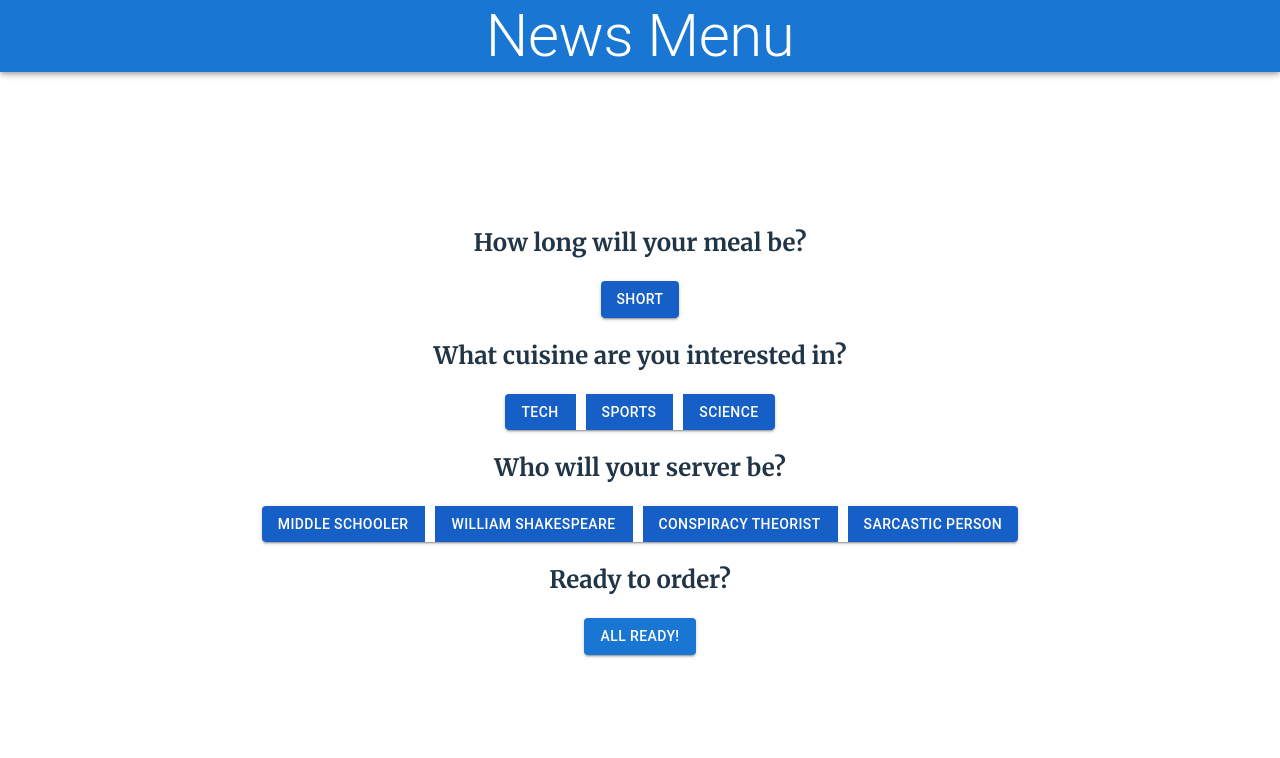
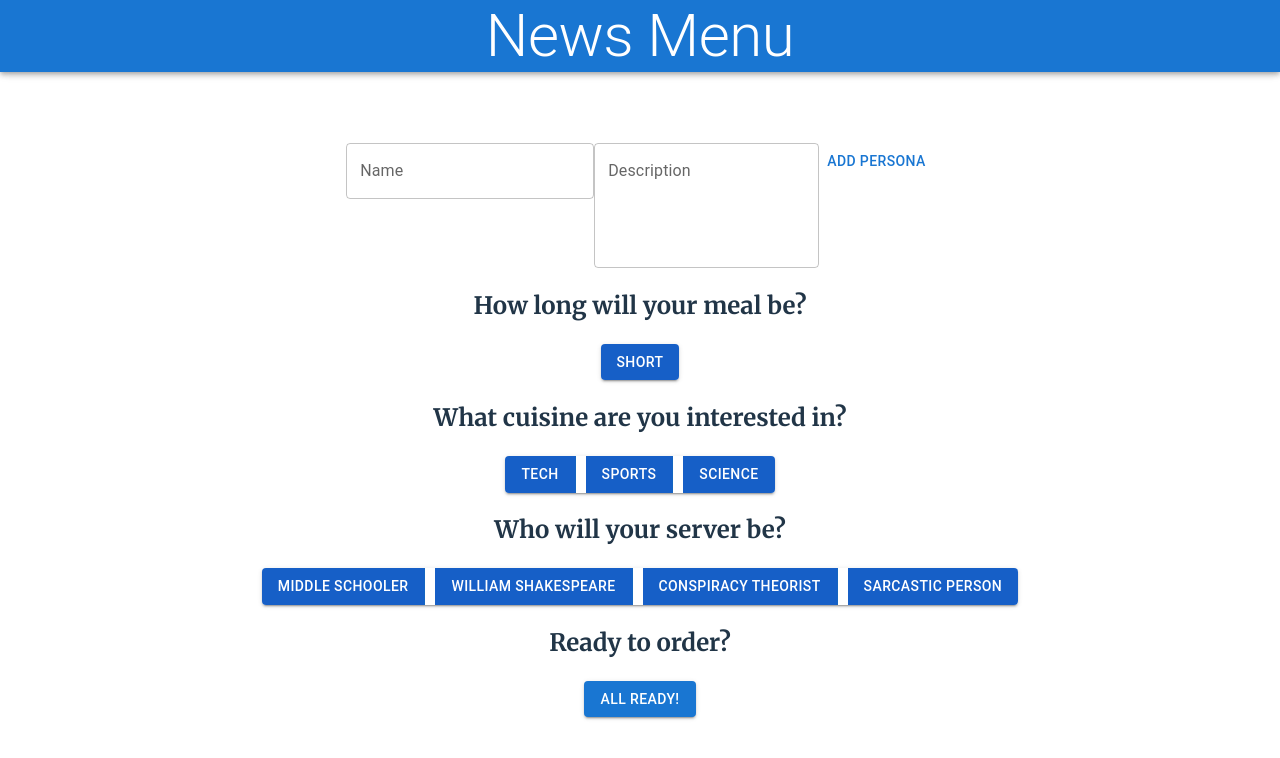
Before and after one commit to lestertai8/news-menu, a React (Vite) app in the folder frontend/news-menu/: page / in a window 1280 px wide. Shown: the top 758 px of the page. Built offline with nearby package versions, Linux system fonts and the light colour scheme.

Commit message:
can add data to database (not using it yet)

```diff
--- a/frontend/news-menu/src/App.jsx
+++ b/frontend/news-menu/src/App.jsx
@@ -5,6 +5,7 @@ import './App.css'
 import StartPage from './components/StartPage/StartPage';
 import AppBar from './components/AppBar/AppBar';
 import Story from './components/Story/Story';
+import CreatePersona from './components/CreatePersona/CreatePersona';
 
 function App() {
   const [count, setCount] = useState(0)
@@ -34,6 +35,7 @@ function App() {
     // </>
     <div className="app-content">
       <AppBar/>
+      <CreatePersona/>
       <StartPage/>
       {/* <Story
         title="Title"
--- /dev/null
+++ b/frontend/news-menu/src/components/CreatePersona/CreatePersona.jsx
@@ -0,0 +1,56 @@
+import { db } from '../../firebase';
+import { collection, addDoc } from "firebase/firestore";
+
+import * as React from 'react';
+import Button from '@mui/material/Button';
+import TextField from '@mui/material/TextField';
+
+function CreatePersona() {
+
+    const [name, setName] = React.useState("");
+    const [description, setDescription] = React.useState("");
+
+    async function handleCreatePersona() {
+        try {
+            const collectionRef = collection(db, "personas");
+
+            const customPersona = {
+                name: name,
+                description: description
+            };
+
+            await addDoc(collectionRef, customPersona);
+            console.log("Added new persona");
+        } catch (error) {
+            console.error("Error adding persona: ", error);
+        }
+    }
+
+    return (
+        <div>
+            <TextField
+                onChange={(e) => setName(e.target.value)}
+                value={name}
+                label="Name"
+                sx={{
+                    backgroundColor: 'white',
+                    borderRadius: '5px',
+                }}
+                />
+            <TextField
+                onChange={(e) => setDescription(e.target.value)}
+                value={description}
+                label="Description"
+                multiline
+                rows={4}
+                sx={{
+                    backgroundColor: 'white',
+                    borderRadius: '5px',
+                }}
+                />
+            <Button onClick={handleCreatePersona}>Add Persona</Button>
+        </div>
+    );
+}
+
+export default CreatePersona;
--- a/frontend/news-menu/src/firebase.js
+++ b/frontend/news-menu/src/firebase.js
@@ -1,6 +1,7 @@
 // Import the functions you need from the SDKs you need
 import { initializeApp } from "firebase/app";
 import { getAnalytics } from "firebase/analytics";
+import { getFirestore } from "firebase/firestore";
 // TODO: Add SDKs for Firebase products that you want to use
 // https://firebase.google.com/docs/web/setup#available-libraries
 
@@ -20,3 +21,6 @@ const firebaseConfig = {
 // Initialize Firebase
 const app = initializeApp(firebaseConfig);
 const analytics = getAnalytics(app);
+
+// EXPORTS
+export const db = getFirestore(app);
```
